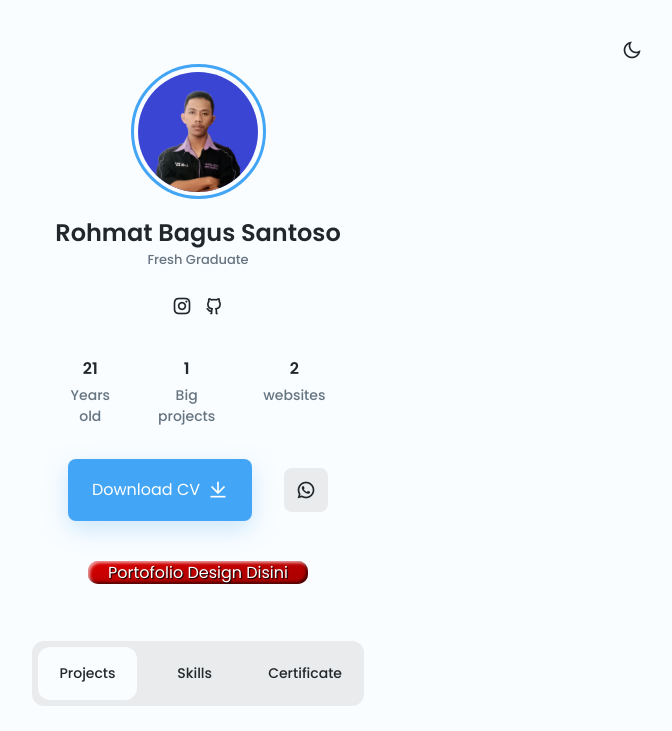
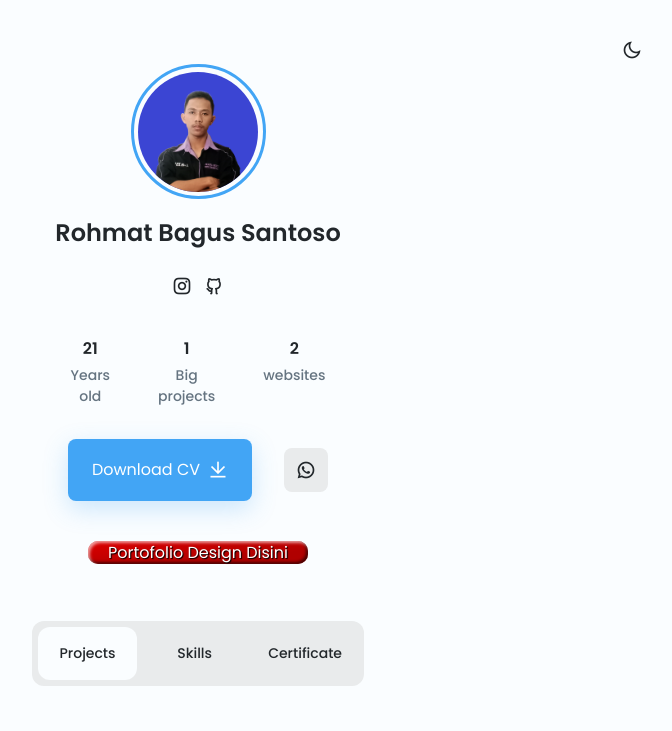
Before and after one commit to mamatdayo/portofolio-bagus.github.io, a plain HTML site: page index.html in a window 1280 px wide. Shown: the top 731 px of the page, without its empty margins (442-1114 px from the left). Drawn offline with nearby package versions, Linux system fonts and the light colour scheme.

Commit message:
Update index.html

```diff
--- a/index.html
+++ b/index.html
@@ -31,7 +31,7 @@
                     </div>
 
                     <h2 class="profile__name">Rohmat Bagus Santoso</h2>
-                    <h3 class="profile__profession">Fresh Graduate</h3>
+                    <h3 class="profile__profession"></h3>
 
                     <ul class="profile__social">
                         <a href="https://www.instagram.com/mamatgram" target="_blank" class="profile__social-link">
```
